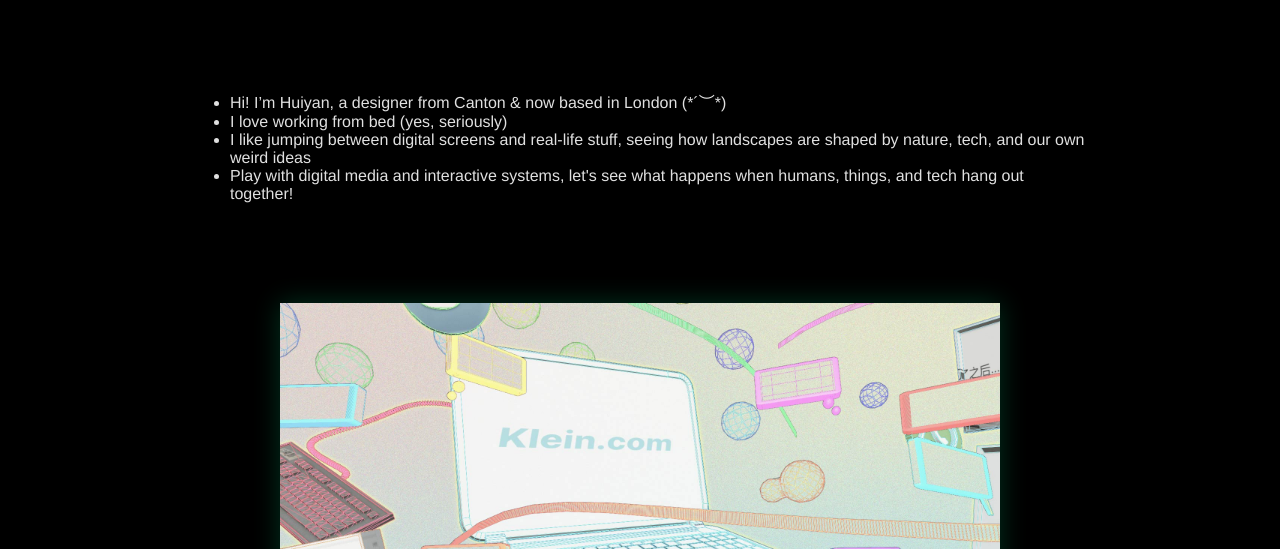
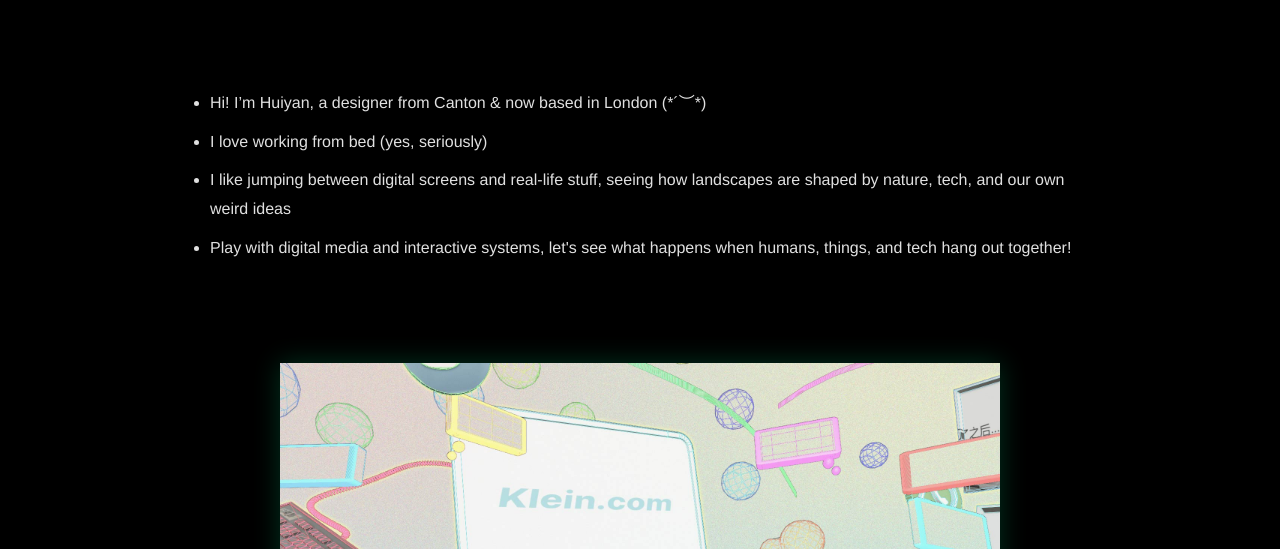
Before and after one commit to huiyanluo/portfolio, a plain HTML site: page index.html in a window 1280 px wide. Shown: the part 251-800 px from the top of the page. Drawn offline with Linux system fonts and the light colour scheme.

Commit message:
Update style.css

```diff
--- a/style.css
+++ b/style.css
@@ -167,12 +167,12 @@ footer a:hover {
   text-decoration: none;
 }
 
-#index ul {
+#about ul {
   line-height: 1.8; /* 调整行高 */
   padding-left: 20px; /* 缩进 */
   list-style: disc; /* 可选：保留圆点列表样式 */
 }
 
-#index li {
+#about li {
   margin-bottom: 10px; /* 每条之间增加间距 */
 }
```
